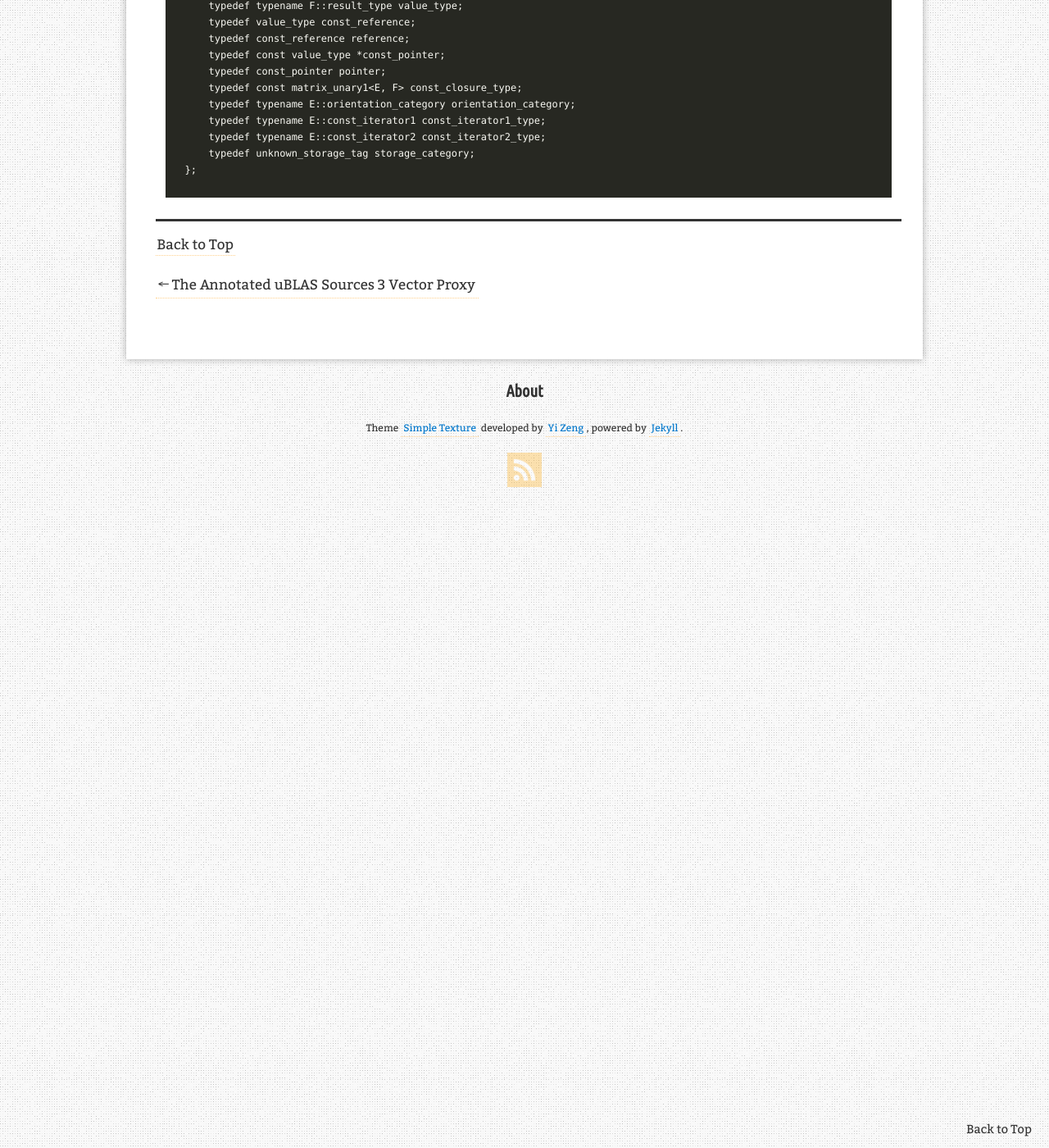
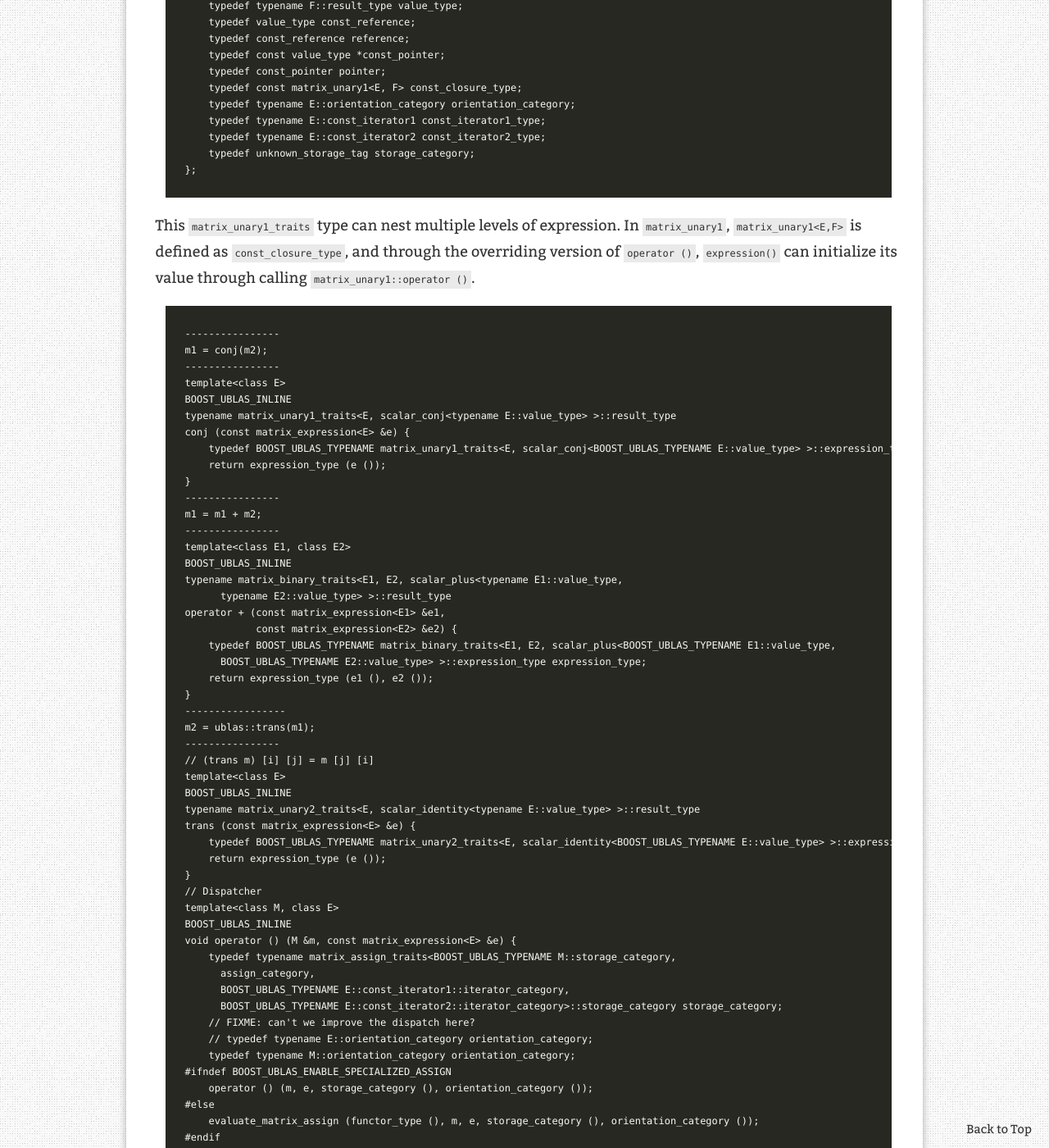
Before and after one commit to Aperjump/Aperjump.github.io, a Jekyll site: the page built from _posts/2018-01-23-matrix_expression_template.md, in a window 1280 px wide and 1400 px high, scrolled down 1684 px. Shown: the whole window at 82% size. Built offline with Jekyll 4.4.1, drawn with Linux system fonts in a browser that asks for light colours; nearby versions of some CDN libraries; comment, search, counter and statistics services are not loaded; some of the changed text lies outside the part shown.

Commit message:
matrix_expression_template

````diff
--- a/_posts/2018-01-23-matrix_expression_template.md
+++ b/_posts/2018-01-23-matrix_expression_template.md
@@ -80,3 +80,76 @@ public:
     typedef unknown_storage_tag storage_category;
 };
 ```
+This `matrix_unary1_traits` type can nest multiple levels of expression. In `matrix_unary1`, `matrix_unary1<E,F>` is defined as `const_closure_type`, and through the overriding version of `operator ()`, `expression()` can initialize its value through calling `matrix_unary1::operator ()`.
+```
+----------------
+m1 = conj(m2);
+----------------
+template<class E>
+BOOST_UBLAS_INLINE
+typename matrix_unary1_traits<E, scalar_conj<typename E::value_type> >::result_type
+conj (const matrix_expression<E> &e) {
+    typedef BOOST_UBLAS_TYPENAME matrix_unary1_traits<E, scalar_conj<BOOST_UBLAS_TYPENAME E::value_type> >::expression_type expression_type;
+    return expression_type (e ());
+}
+----------------
+m1 = m1 + m2;
+----------------
+template<class E1, class E2>
+BOOST_UBLAS_INLINE
+typename matrix_binary_traits<E1, E2, scalar_plus<typename E1::value_type,
+      typename E2::value_type> >::result_type
+operator + (const matrix_expression<E1> &e1,
+            const matrix_expression<E2> &e2) {
+    typedef BOOST_UBLAS_TYPENAME matrix_binary_traits<E1, E2, scalar_plus<BOOST_UBLAS_TYPENAME E1::value_type,
+      BOOST_UBLAS_TYPENAME E2::value_type> >::expression_type expression_type;
+    return expression_type (e1 (), e2 ());
+}
+-----------------
+m2 = ublas::trans(m1);
+----------------
+// (trans m) [i] [j] = m [j] [i]
+template<class E>
+BOOST_UBLAS_INLINE
+typename matrix_unary2_traits<E, scalar_identity<typename E::value_type> >::result_type
+trans (const matrix_expression<E> &e) {
+    typedef BOOST_UBLAS_TYPENAME matrix_unary2_traits<E, scalar_identity<BOOST_UBLAS_TYPENAME E::value_type> >::expression_type expression_type;
+    return expression_type (e ());
+}
+// Dispatcher
+template<class M, class E>
+BOOST_UBLAS_INLINE
+void operator () (M &m, const matrix_expression<E> &e) {
+    typedef typename matrix_assign_traits<BOOST_UBLAS_TYPENAME M::storage_category,
+      assign_category,
+      BOOST_UBLAS_TYPENAME E::const_iterator1::iterator_category,
+      BOOST_UBLAS_TYPENAME E::const_iterator2::iterator_category>::storage_category storage_category;
+    // FIXME: can't we improve the dispatch here?
+    // typedef typename E::orientation_category orientation_category;
+    typedef typename M::orientation_category orientation_category;
+#ifndef BOOST_UBLAS_ENABLE_SPECIALIZED_ASSIGN
+    operator () (m, e, storage_category (), orientation_category ());
+#else
+    evaluate_matrix_assign (functor_type (), m, e, storage_category (), orientation_category ());
+#endif
+}
+};
+void evaluate_matrix_assign (const F &f, M &m, const matrix_expression<E> &e, dense_proxy_tag, C c) {
+    typedef F functor_type;
+    typedef C orientation_category;
+#ifdef BOOST_UBLAS_USE_INDEXING
+    indexing_matrix_assign (functor_type (), m, e, orientation_category ());
+#elif BOOST_UBLAS_USE_ITERATING
+    iterating_matrix_assign (functor_type (), m, e, orientation_category ());
+#else
+    typedef typename M::difference_type difference_type;
+    difference_type size1 (BOOST_UBLAS_SAME (m.size1 (), e ().size1 ()));
+    difference_type size2 (BOOST_UBLAS_SAME (m.size2 (), e ().size2 ()));
+    if (size1 >= BOOST_UBLAS_ITERATOR_THRESHOLD &&
+        size2 >= BOOST_UBLAS_ITERATOR_THRESHOLD)
+        iterating_matrix_assign (functor_type (), m, e, orientation_category ());
+    else
+        indexing_matrix_assign (functor_type (), m, e, orientation_category ());
+#endif
+}
+```
````
